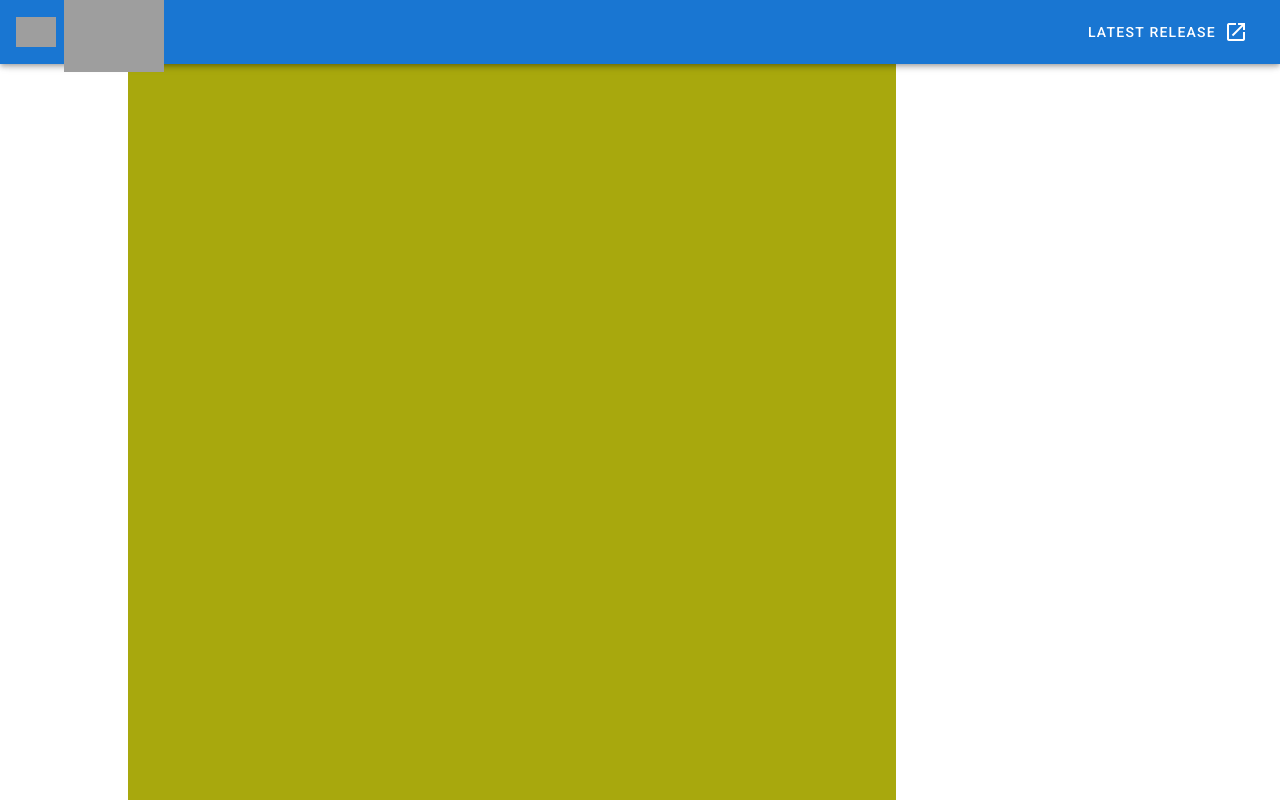
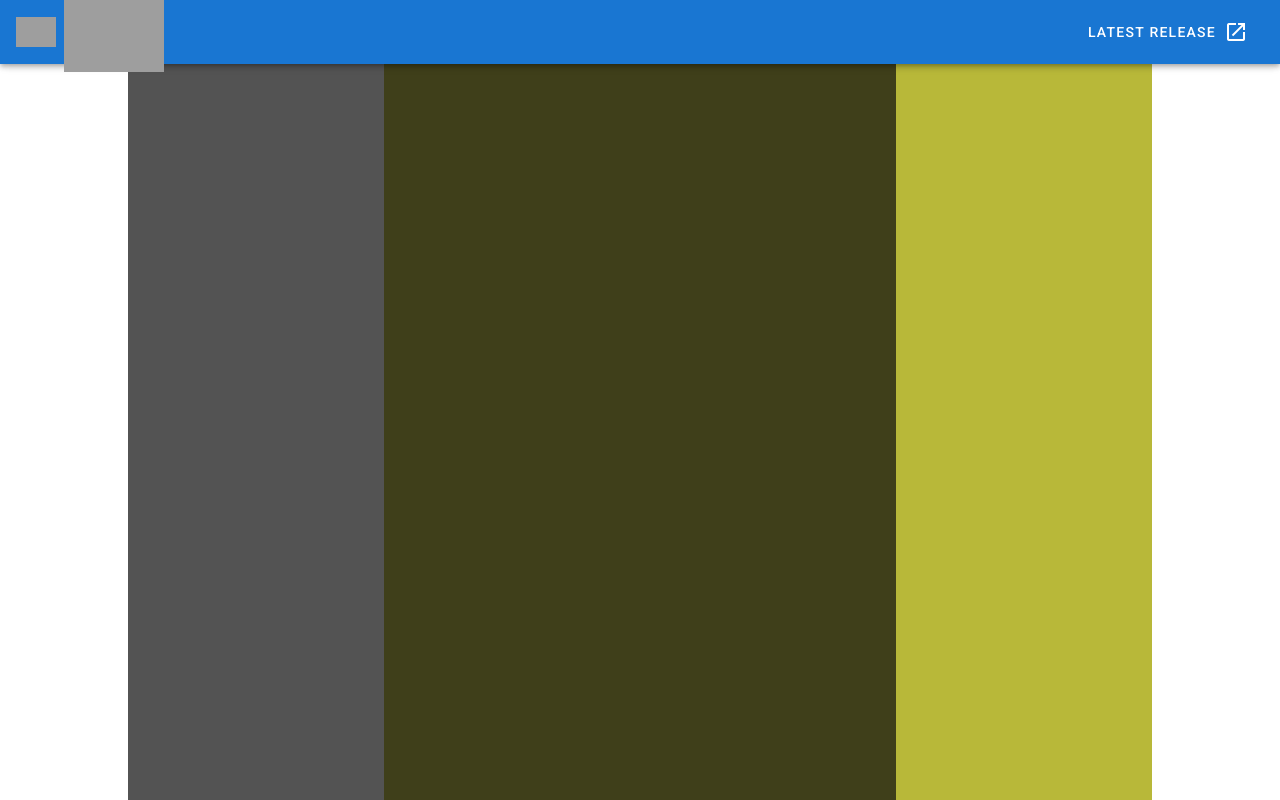
Before and after one commit to ncarr/led-controller, a Vue app in the folder frontend/: page / in a window 1280 px wide. Built offline with nearby package versions, Linux system fonts and the light colour scheme; grey boxes are pictures that could not be loaded.

Commit message:
Finished implementing AnimatedColorLayer component

```diff
--- a/frontend/src/components/AnimatedColorLayer.vue
+++ b/frontend/src/components/AnimatedColorLayer.vue
@@ -20,13 +20,19 @@
         }
     },
 
-    setAnimation() {
-      const keyframes = this.layer.image.keyframes.map(({ position, value }) => ({ offset: position, backgroundColor: torgba(value) }))
-      const timing = {
-        duration: this.layer.image.sensor.duration,
-        iterations: this.layer.image.repeat
+    methods: {
+      setAnimation() {
+        if (this.layer.image.sensor.__typename === 'Clock') {
+          const keyframes = this.layer.image.keyframes.map(({ position, value }) => ({ offset: position, backgroundColor: torgba(value) }))
+          const timing = {
+            duration: this.layer.image.sensor.duration,
+            iterations: this.layer.image.repeat,
+            fill: 'both',
+            delay: this.layer.image.sensor.start - Date.now()
+          }
+          this.$refs.image.animate(keyframes, timing)
+        }
       }
-      this.$refs.image.animate(keyframes, timing)
     },
 
     mounted() {
--- a/frontend/src/components/HelloWorld.vue
+++ b/frontend/src/components/HelloWorld.vue
@@ -1,17 +1,19 @@
 <template>
   <div>
     <color-layer :layer="colorLayer" />
-    <color-layer :layer="colorLayer" />
+    <animated-color-layer :layer="animatedColorLayer" />
   </div>
 </template>
 
 <script>
   import ColorLayer from './ColorLayer'
+  import AnimatedColorLayer from './AnimatedColorLayer'
   export default {
     name: 'HelloWorld',
 
     components: {
-      ColorLayer
+      ColorLayer,
+      AnimatedColorLayer
     },
 
     data: () => ({
@@ -24,6 +26,51 @@
           opacity: 0.7
         },
         size: 0.6,
+        left: 0.3,
+        repeat: 1
+      },
+      animatedColorLayer: {
+        image: {
+          keyframes: [
+            {
+              position: 0,
+              value: {
+                red: 0,
+                green: 0,
+                blue: 0,
+                white: 0,
+                opacity: 0.7
+              }
+            },
+            {
+              position: 0.5,
+              value: {
+                red: 255,
+                green: 255,
+                blue: 255,
+                white: 255,
+                opacity: 0.7
+              }
+            },
+            {
+              position: 1,
+              value: {
+                red: 0,
+                green: 0,
+                blue: 0,
+                white: 0,
+                opacity: 0.7
+              }
+            }
+          ],
+          sensor: {
+            __typename: 'Clock',
+            start: 0,
+            duration: 1000
+          },
+          repeat: Infinity
+        },
+        size: 0.6,
         left: 0.1,
         repeat: 1
       }
```
